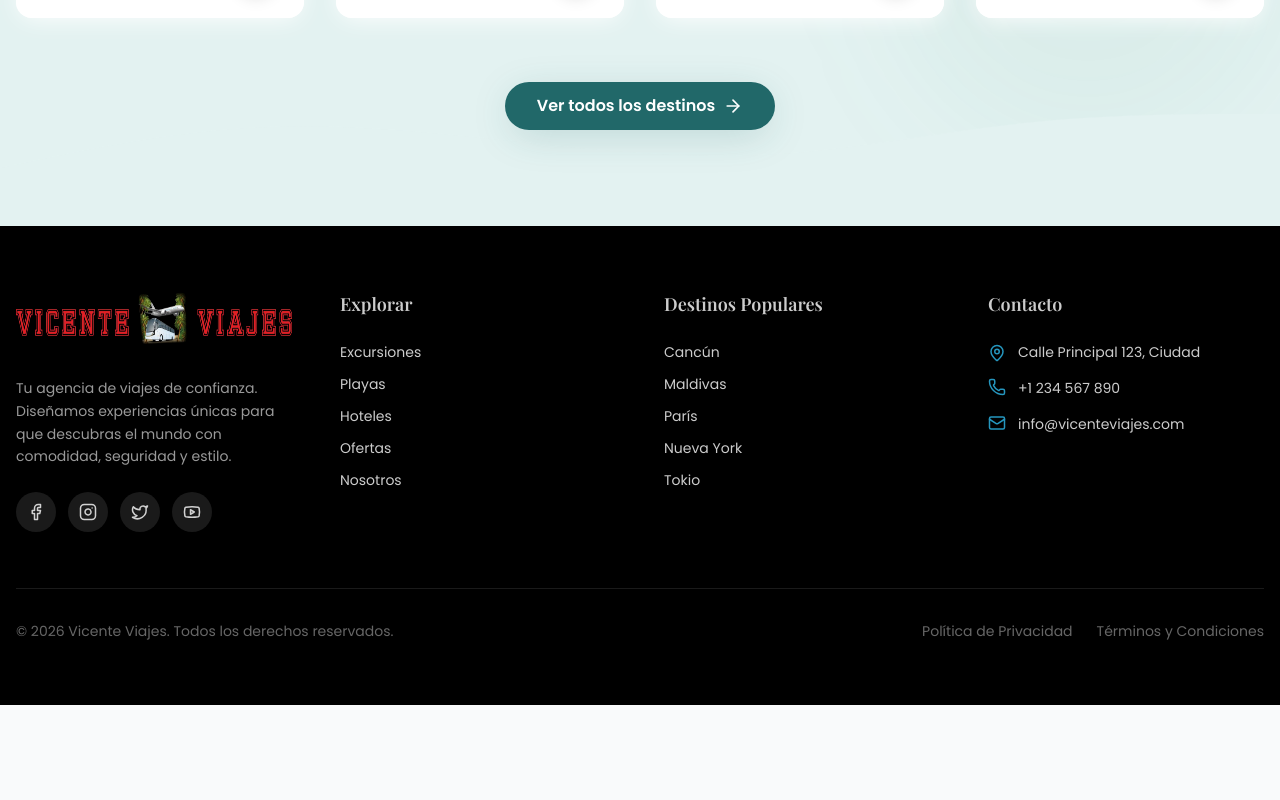
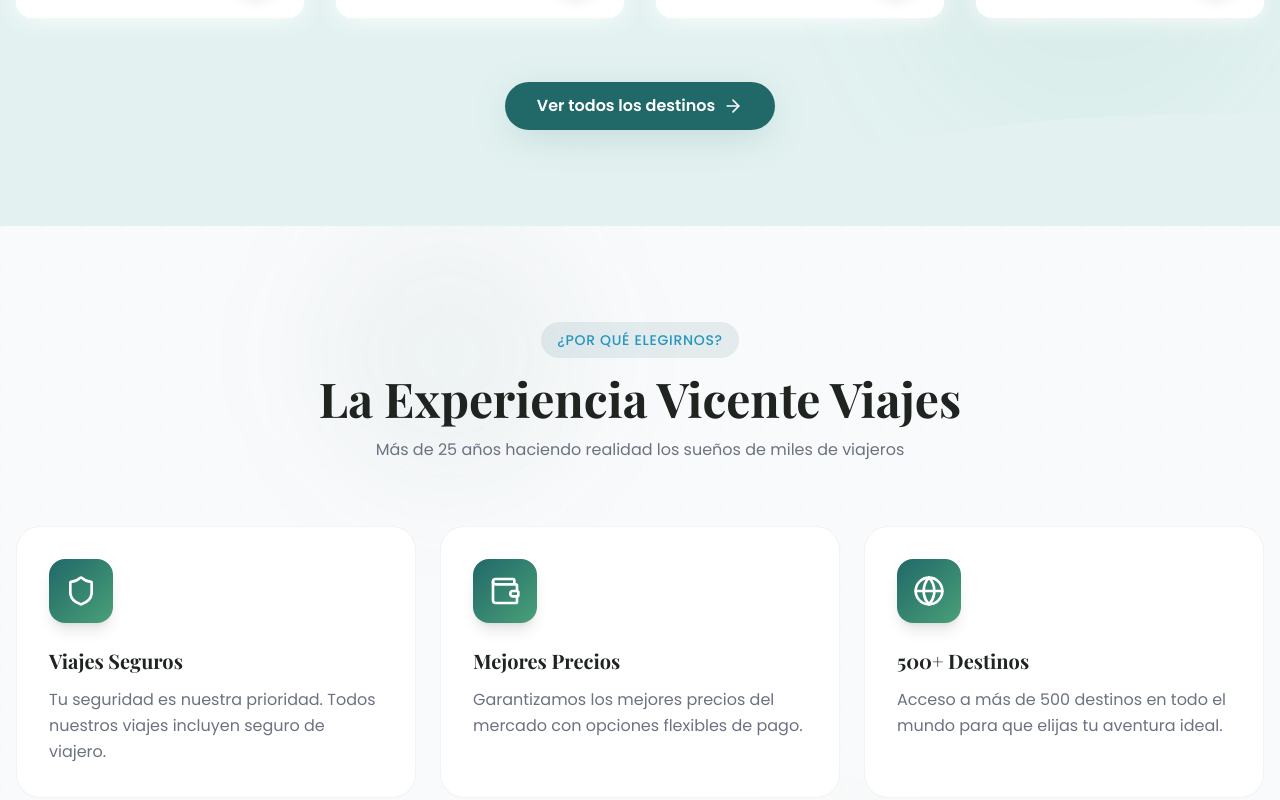
Before and after one commit to WeltCode/vicente-viajes, a React (Vite) app in the folder frontend/: page / in a window 1280 px wide. Shown: the part 1946-2746 px from the top of the page. Before the commit the page ends 2651 px from the top, so only its background shows below. Built offline with nearby package versions, Linux system fonts and the light colour scheme.

Commit message:
Finalizado: Index principal, retocado el footer y añadido boton de whatsapp

```diff
--- a/frontend/package.json
+++ b/frontend/package.json
@@ -18,6 +18,7 @@
     "lucide-react": "^0.562.0",
     "react": "^19.2.3",
     "react-dom": "^19.2.3",
+    "react-icons": "^5.5.0",
     "react-router-dom": "^7.12.0",
     "tailwindcss-animate": "^1.0.7"
   }
--- /dev/null
+++ b/frontend/src/components/WhatsAppButton.jsx
@@ -0,0 +1,40 @@
+// WhatsAppButton.jsx
+import React from 'react';
+import { FaWhatsapp } from 'react-icons/fa';
+
+const WhatsAppButton = () => {
+  const phoneNumber = "+34600750758";
+  const recipientName = "Vicente Viajes";
+
+  // Mensaje codificado para URL
+  const message = encodeURIComponent(
+    `¡Hola ${recipientName}! 👋 Estoy interesado/a en contratar un viaje con ustedes. ¿Podrías proporcionarme más información sobre tus servicios, precios y disponibilidad? ¡Gracias!`
+  );
+
+  const whatsappUrl = `https://wa.me/${phoneNumber}?text=${message}`;
+
+  return (
+    <a
+      href={whatsappUrl}
+      target="_blank"
+      rel="noopener noreferrer"
+      className="fixed bottom-6 right-6 z-50 flex items-center justify-center w-16 h-16 bg-green-500 rounded-full shadow-lg hover:bg-green-600 transition-all duration-300 hover:scale-110 hover:shadow-xl group"
+      aria-label="Contactar por WhatsApp"
+    >
+      <FaWhatsapp className="w-8 h-8 text-white" />
+
+      {/* Tooltip o mensaje flotante */}
+      <div className="absolute right-20 bottom-1/2 translate-y-1/2 bg-gray-800 text-white px-4 py-2 rounded-lg shadow-lg opacity-0 group-hover:opacity-100 transition-opacity duration-300 whitespace-nowrap pointer-events-none">
+        <span className="text-sm font-medium">
+          ¡Viajemos Juntos!
+        </span>
+        <div className="absolute right-[-6px] top-1/2 transform -translate-y-1/2 w-3 h-3 bg-gray-800 rotate-45"></div>
+      </div>
+
+      {/* Efecto de pulso */}
+      <div className="absolute inset-0 border-4 border-green-400 rounded-full animate-ping opacity-20"></div>
+    </a>
+  );
+};
+
+export default WhatsAppButton;
--- /dev/null
+++ b/frontend/src/components/WhyChooseUs.jsx
@@ -0,0 +1,130 @@
+import React from "react";
+import { motion } from "framer-motion";
+import {
+  Shield,
+  Clock,
+  HeartHandshake,
+  Wallet,
+  Globe,
+  Headphones,
+} from "lucide-react";
+
+const features = [
+  {
+    icon: Shield,
+    title: "Viajes Seguros",
+    description:
+      "Tu seguridad es nuestra prioridad. Todos nuestros viajes incluyen seguro de viajero.",
+  },
+  {
+    icon: Wallet,
+    title: "Mejores Precios",
+    description:
+      "Garantizamos los mejores precios del mercado con opciones flexibles de pago.",
+  },
+  {
+    icon: Globe,
+    title: "500+ Destinos",
+    description:
+      "Acceso a más de 500 destinos en todo el mundo para que elijas tu aventura ideal.",
+  },
+  {
+    icon: Clock,
+    title: "Reserva Fácil",
+    description:
+      "Proceso de reserva simple y rápido. Confirma tu viaje en minutos.",
+  },
+  {
+    icon: HeartHandshake,
+    title: "Atención Personalizada",
+    description:
+      "Nuestros expertos en viajes te acompañan en cada paso de tu aventura.",
+  },
+  {
+    icon: Headphones,
+    title: "Soporte 24/7",
+    description:
+      "Estamos disponibles las 24 horas para resolver cualquier duda o emergencia.",
+  },
+];
+
+const WhyChooseUs = () => {
+  return (
+    <section className="relative py-24 bg-background overflow-hidden">
+      {/* Decorative elements */}
+      <div className="absolute top-0 left-1/4 w-64 h-64 rounded-full bg-teal/5 blur-3xl" />
+      <div className="absolute bottom-0 right-1/4 w-80 h-80 rounded-full bg-sage/5 blur-3xl" />
+
+      {/* Subtle pattern overlay */}
+      <div
+        className="absolute inset-0 opacity-[0.02]"
+        style={{
+          backgroundImage:
+            "radial-gradient(circle at 1px 1px, hsl(var(--forest)) 1px, transparent 0)",
+          backgroundSize: "40px 40px",
+        }}
+      />
+
+      <div className="container mx-auto px-4 relative z-10">
+        <motion.div
+          initial={{ opacity: 0, y: 20 }}
+          whileInView={{ opacity: 1, y: 0 }}
+          viewport={{ once: true }}
+          transition={{ duration: 0.6 }}
+          className="text-center mb-16"
+        >
+          <span className="inline-block px-4 py-2 rounded-full bg-teal/10 text-primary font-medium text-sm uppercase tracking-wider mb-4">
+            ¿Por Qué Elegirnos?
+          </span>
+
+          <h2 className="text-3xl md:text-5xl font-display font-bold text-foreground mb-4">
+            La Experiencia Vicente Viajes
+          </h2>
+
+          <p className="text-muted-foreground max-w-2xl mx-auto">
+            Más de 25 años haciendo realidad los sueños de miles de viajeros
+          </p>
+        </motion.div>
+
+        <div className="grid grid-cols-1 md:grid-cols-2 lg:grid-cols-3 gap-6">
+          {features.map((feature, index) => {
+            const Icon = feature.icon;
+
+            return (
+              <motion.div
+                key={feature.title}
+                initial={{ opacity: 0, y: 30 }}
+                whileInView={{ opacity: 1, y: 0 }}
+                viewport={{ once: true }}
+                transition={{ duration: 0.5, delay: index * 0.1 }}
+                className="group relative p-8 rounded-3xl bg-card border border-border/50 hover:border-teal/30 hover:shadow-elevated transition-all duration-500 overflow-hidden"
+              >
+                {/* Hover gradient background */}
+                <div className="absolute inset-0 bg-gradient-to-br from-teal/5 to-sage/5 opacity-0 group-hover:opacity-100 transition-opacity duration-500" />
+
+                <div className="relative z-10">
+                  <div className="w-16 h-16 rounded-2xl bg-gradient-to-br from-teal to-sage flex items-center justify-center mb-6 group-hover:scale-110 group-hover:rotate-3 transition-all duration-300 shadow-lg">
+                    <Icon className="w-8 h-8 text-white" />
+                  </div>
+
+                  <h3 className="text-xl font-bold text-foreground mb-3">
+                    {feature.title}
+                  </h3>
+
+                  <p className="text-muted-foreground leading-relaxed">
+                    {feature.description}
+                  </p>
+                </div>
+
+                {/* Decorative corner */}
+                <div className="absolute -bottom-2 -right-2 w-20 h-20 rounded-full bg-gradient-to-br from-teal/10 to-sage/10 blur-xl opacity-0 group-hover:opacity-100 transition-opacity duration-500" />
+              </motion.div>
+            );
+          })}
+        </div>
+      </div>
+    </section>
+  );
+};
+
+export default WhyChooseUs;
--- a/frontend/src/components/layout/Footer.jsx
+++ b/frontend/src/components/layout/Footer.jsx
@@ -9,8 +9,15 @@
   Twitter,
   Youtube,
 } from "lucide-react";
+import { motion } from "framer-motion";
 
 import logo from "../../assets/images/vicentelogo.png";
+
+/* ✅ Animación mínima para WeltBrave */
+const itemVariants = {
+  hidden: { opacity: 0, y: 10 },
+  show: { opacity: 1, y: 0 },
+};
 
 export default function Footer() {
   return (
@@ -106,12 +113,49 @@
         </div>
 
         {/* Bottom */}
-        <div className="mt-14 pt-8 border-t border-white/10 flex flex-col md:flex-row items-center justify-between gap-4 text-sm text-white/40">
-          <p>
-            © {new Date().getFullYear()} Vicente Viajes. Todos los derechos
-            reservados.
+        <div className="mt-14 pt-8 border-t border-white/10 flex flex-col md:flex-row items-center justify-between gap-6 text-sm text-white/40">
+          {/* Left - Copyright */}
+          <p className="whitespace-nowrap">
+            © {new Date().getFullYear()} Vicente Viajes.
           </p>
-          <div className="flex gap-6">
+
+          {/* Center - Powered by WeltBrave */}
+          <motion.div
+            variants={itemVariants}
+            initial="hidden"
+            whileInView="show"
+            viewport={{ once: true }}
+          >
+            <a
+              href="https://weltbrave.com"
+              target="_blank"
+              rel="noopener noreferrer"
+            >
+              <motion.div className="flex items-center space-x-3 bg-[#303030]/50 backdrop-blur-sm rounded-2xl px-4 py-3 border border-[#E33C09]/10 whitespace-nowrap hover:bg-[#303030]/70 transition-colors">
+                <span className="text-[#A9A9A9] text-sm">Powered by</span>
+
+                <motion.div
+                  whileHover={{ scale: 1.05 }}
+                  className="font-bold inline-flex items-center space-x-2"
+                >
+                  <span className="cursor-pointer text-[#E33C09]">
+                    Welt<span className="text-[#E0E0E0]">Brave</span>
+                  </span>
+
+                  <motion.img
+                    src="https://res.cloudinary.com/da6ggvegj/image/upload/v1760310551/solo_logo_nv0q0b.png"
+                    alt="WeltBrave Logo"
+                    className="w-5 h-5 rounded-sm"
+                    whileHover={{ scale: 1.2, rotate: 5 }}
+                    transition={{ duration: 0.3 }}
+                  />
+                </motion.div>
+              </motion.div>
+            </a>
+          </motion.div>
+
+          {/* Right - Legal Links */}
+          <div className="flex gap-6 whitespace-nowrap">
             <a href="#" className="hover:text-primary transition-colors">
               Política de Privacidad
             </a>
@@ -120,6 +164,7 @@
             </a>
           </div>
         </div>
+
       </div>
     </footer>
   );
--- a/frontend/src/pages/Home.jsx
+++ b/frontend/src/pages/Home.jsx
@@ -3,6 +3,8 @@
 import Footer from "../components/layout/Footer";
 import Hero from "../components/Hero";
 import FeaturedDestinations from "../components/sections/FeaturedDestinations";
+import WhyChooseUs from "../components/WhyChooseUs";
+import WhatsAppButton from "../components/WhatsAppButton";
 
 export default function Home() {
   return (
@@ -11,6 +13,8 @@
       <main className="pt-20">
         <Hero />
         <FeaturedDestinations />
+        <WhyChooseUs/>
+        <WhatsAppButton />
       </main>
       <Footer />
     </>
```
Also changed, not shown: frontend/src/components/excursions/ExcursionCard.jsx (added), frontend/src/components/excursions/ExcursionsGrid.jsx (added), frontend/src/components/excursions/ExcursionsHero.jsx (added), frontend/src/pages/Excursiones.jsx (added), 1 other file (tests, documents, lock files or other folders).
